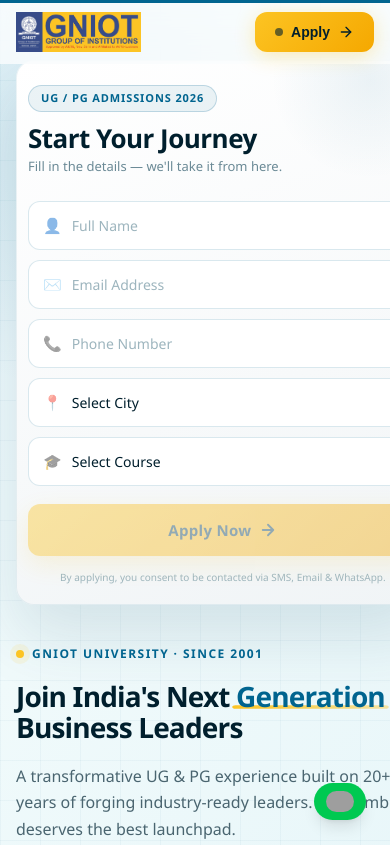
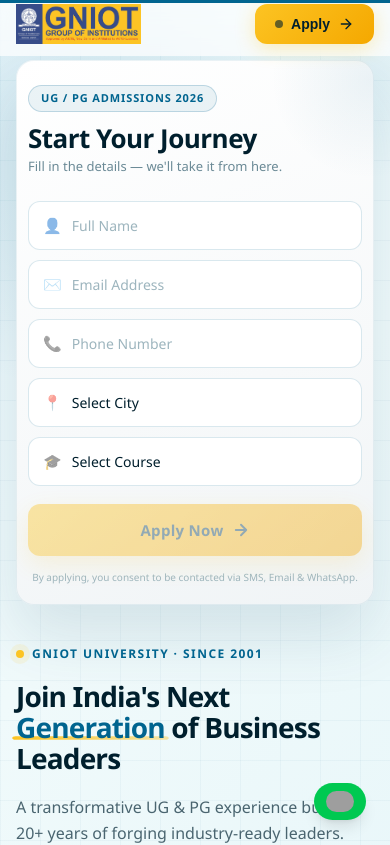
Before and after one commit to aragonani/gniot-clg, a Next.js app: page /gniot in a window 390 px wide. Shown: the top 845 px of the page. Built offline with nearby package versions, Linux system fonts and the light colour scheme; grey boxes are pictures that could not be loaded.

Commit message:
fixes mobile overflow ui in hero section

```diff
--- a/app/hero.css
+++ b/app/hero.css
@@ -43,13 +43,19 @@
           margin: 0 auto;
           padding: 0 24px;
           display: grid;
-          grid-template-columns: 1fr 420px;
+          grid-template-columns: 1fr minmax(0, 420px);
           gap: 56px;
           align-items: center;
         }
 
         /* ── Left column ── */
         .hero-left { display: flex; flex-direction: column; gap: 0; }
+
+        .hero-left,
+        .hero-right {
+                       width: 100%;
+                       min-width: 0; /* VERY IMPORTANT */
+                    }
 
         .eyebrow {
           display: inline-flex; align-items: center; gap: 8px;
@@ -104,7 +110,7 @@
         /* ── Stats ── */
         .stats-grid {
           display: grid;
-          grid-template-columns: repeat(4, 1fr);
+          grid-template-columns: repeat(4, minmax(0, 1fr));
           gap: 12px;
           margin-bottom: 36px;
         }
@@ -188,13 +194,17 @@
 
         @media (max-width: 480px) {
           .hero-section { padding: 60px 0 40px; }
-           .hero-inner { padding: 0 16px; }
+           .hero-inner { padding: 0 16px; width: 100%;}
           .stats-grid { grid-template-columns: repeat(2, 1fr); }
           .hero-heading { font-size: 28px; }
+          .hero-left,
           .hero-right {
            width: 100%;
            justify-content: stretch;
           }
+            .register-form-card {
+             padding: 20px 12px;
+             }
         }
 
 
@@ -207,6 +217,7 @@
             #f0f4f6 100%
           );
           border-radius: 18px;
+          box-sizing: border-box;
           padding: 24px 12px 20px;
           box-shadow:
             0 32px 64px rgba(0, 64, 100, 0.12),
@@ -279,6 +290,8 @@
             background 0.2s,
             box-shadow 0.2s;
           gap: 10px;
+          width: 100%;
+          min-width: 0;
         }
         .field-wrap:hover {
           border-color: rgba(0, 100, 143, 0.3);
@@ -297,6 +310,8 @@
         .field-wrap input,
         .field-wrap select {
           flex: 1;
+          width: 100%;
+          min-width: 0;
           background: transparent;
           border: none;
           outline: none;
--- a/components/header.tsx
+++ b/components/header.tsx
@@ -25,7 +25,7 @@
     <motion.header
       animate={{ y: hidden ? -100 : 0 }}
       transition={{ duration: 0.35, ease: [0.22, 1, 0.36, 1] }}
-      className={`fixed top-0 left-0 right-0 z-50 transition-all duration-300 ${
+      className={`fixed top-0 left-0 right-0 z-50 transition-all duration-300 -mt-2 ${
         scrolled
           ? "bg-white/92 backdrop-blur-xl shadow-[0_2px_32px_rgba(0,100,143,0.10)] border-b border-[#00648f]/8"
           : "bg-white/70 backdrop-blur-md"
```
